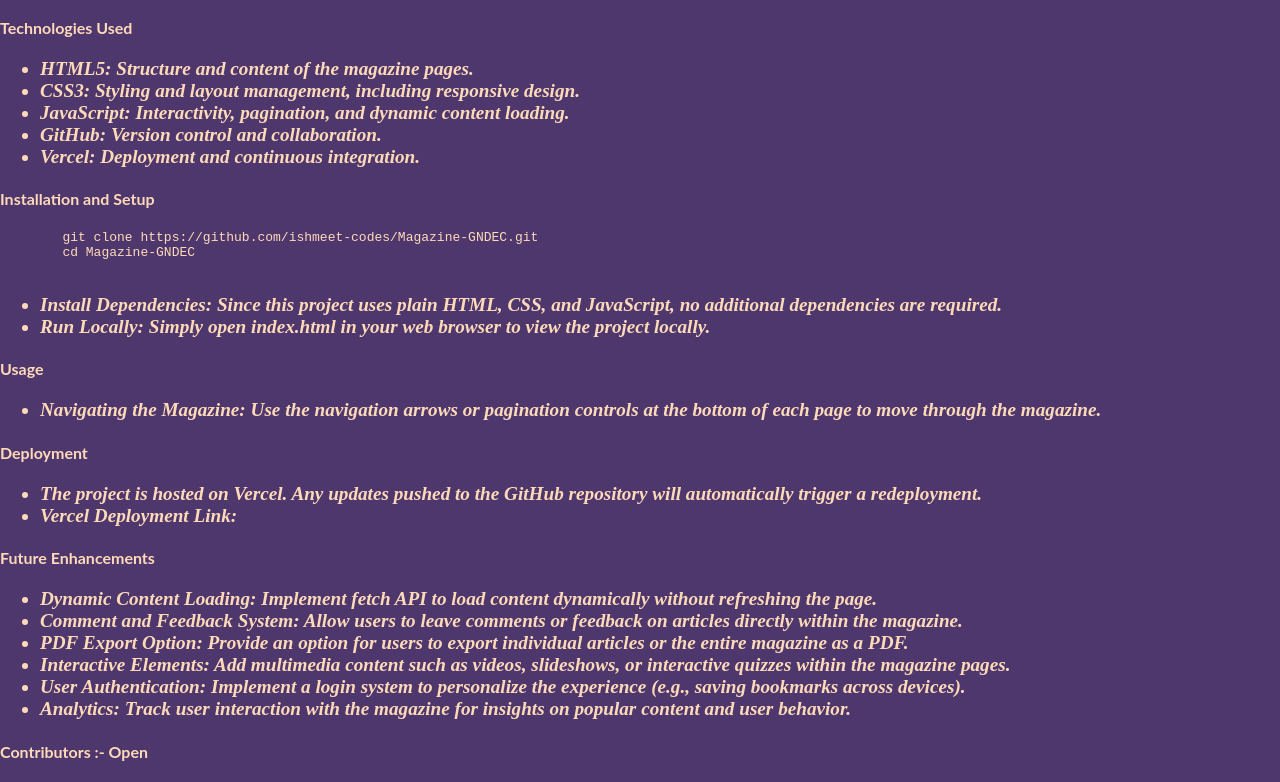
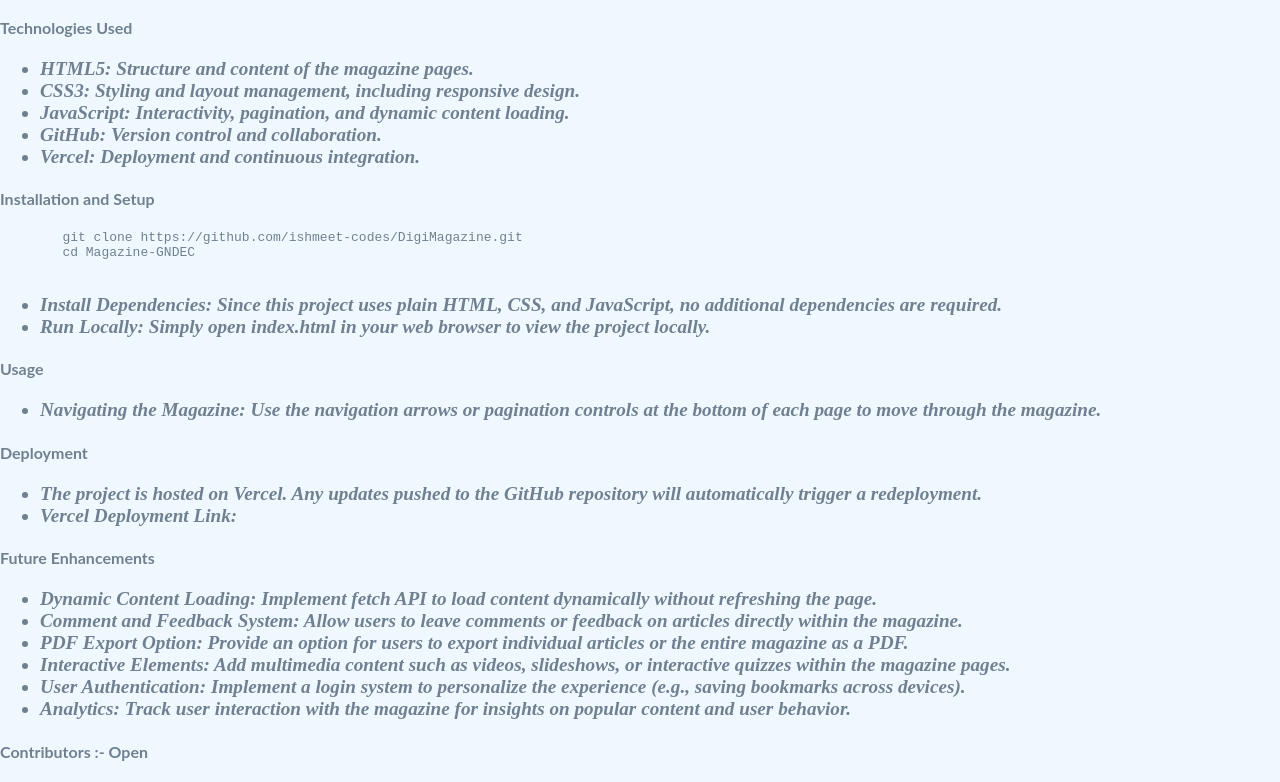
Before and after one commit to ishmeet-codes/DigiMagazine, a plain HTML site: page assets/documentation.html in a window 1280 px wide. Shown: the part 859-1641 px from the top of the page. Drawn offline with Linux system fonts and the light colour scheme.

```diff
--- a/assets/documentation.html
+++ b/assets/documentation.html
@@ -60,7 +60,7 @@
     </ul>
     <h4>Installation and Setup</h4>
     <code><pre>
-        git clone https://github.com/ishmeet-codes/Magazine-GNDEC.git
+        git clone https://github.com/ishmeet-codes/DigiMagazine.git
         cd Magazine-GNDEC
     </pre></code>
     <ul class="listd1">
--- a/assets/style.css
+++ b/assets/style.css
@@ -316,8 +316,8 @@
 
 /* CSS for documentation */
 .docbody{
-  background-color: #4D376D;
-  color: peachpuff;
+  background-color: aliceblue;
+  color: slategray;
 }
 .listd1 {
   font-size: larger;
@@ -327,5 +327,5 @@
 }
 .dclink {
   text-decoration: none;
-  color: peachpuff;
+  color: slategray;
 }
```
